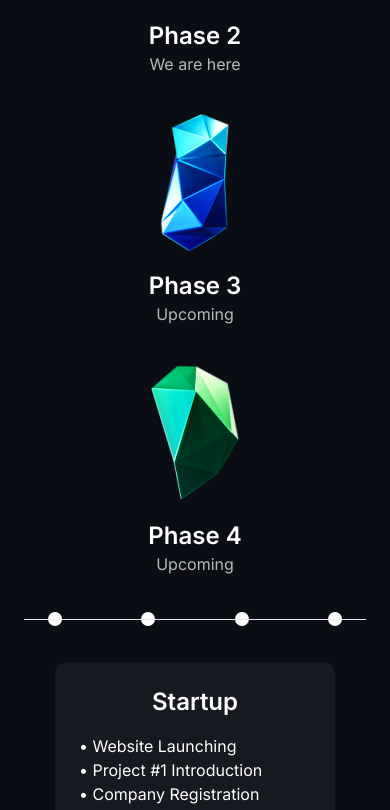
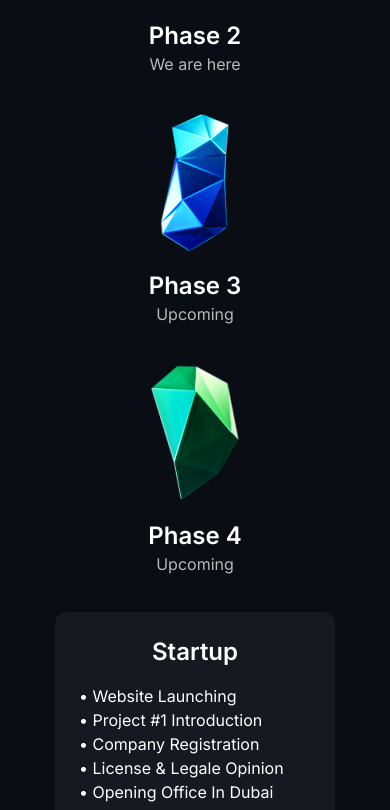
Before and after one commit to moussa32/develocity-finance, a React (Vite) app: page / in a window 390 px wide. Shown: the part 1386-2196 px from the top of the page. Built offline with nearby package versions, Linux system fonts and the light colour scheme.

Commit message:
remove div and hide phase line in mobile

```diff
--- a/src/modules/Homepage/RoadMap.jsx
+++ b/src/modules/Homepage/RoadMap.jsx
@@ -17,7 +17,6 @@ const RoadMap = () => {
         of technology and development based on Web 3.0.
       </p>
       {/*<div className="flex flex-row md:flex-col justify-around md:justify-between"> */}
-      <div className="">
         <div className="grid grid-cols-1 md:grid-cols-2 lg:grid-cols-4 gap-8 mt-16">
           <div className="mx-auto text-center">
             <img className="mb-3" src={phaseOne} alt="phase 1 icon" />
@@ -40,7 +39,7 @@ const RoadMap = () => {
             <span className="text-base text-[#B8B8B8] mt-2">Upcoming</span>
           </div>
         </div>
-        <div className="relative grid grid-cols-4 gap-8 mt-9">
+        <div className="hidden relative md:grid grid-cols-4 gap-8 mt-9">
           <hr className="absolute block w-full top-2/4"></hr>
           {/*<div className="absolute left-1/2 -ml-0.5 w-0.5 h-full bg-white md:hidden block"></div> */}
           <span className="w-[14px] h-[14px] mx-auto my-auto bg-white rounded-full"></span>
@@ -48,7 +47,6 @@ const RoadMap = () => {
           <span className="w-[14px] h-[14px] mx-auto my-auto bg-white rounded-full"></span>
           <span className="w-[14px] h-[14px] mx-auto my-auto bg-white rounded-full"></span>
         </div>
-      </div>
 
       <div className="grid grid-cols-1 md:grid-cols-2 lg:grid-cols-4 gap-8 mt-9">
         <div className="w-[280px] bg-opacity-5 mx-auto bg-white rounded-xl p-6">
```
